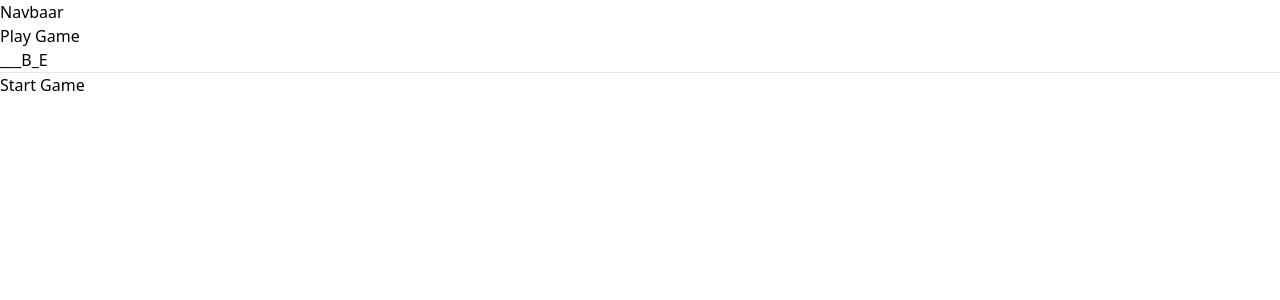
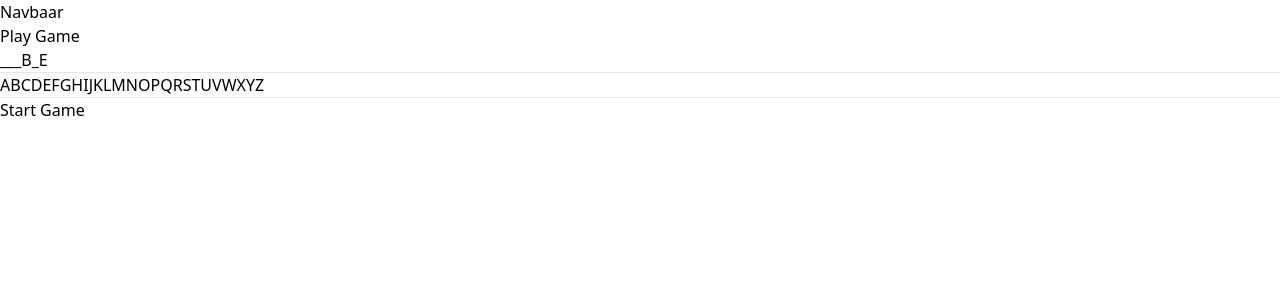
Before and after one commit to walia1998/Hangman-Game, a React (Vite) app: page /play in a window 1280 px wide. Shown: the top 300 px of the page. Built offline with nearby package versions, Linux system fonts and the light colour scheme.

Commit message:
Add Buttons login

```diff
--- /dev/null
+++ b/src/components/LetterButton/LetterButton.jsx
@@ -0,0 +1,46 @@
+const ALBHABETS = new Array(26).fill('').map((e, index) => String.fromCharCode(65 + index));
+
+
+function LetterButtons({ usedLetters, onLetterClick }) {
+    console.log("usedLetters", usedLetters)
+
+    const selectedLetters = new Set(usedLetters.join('').toUpperCase().split(''))
+
+    const buttonStyle = function (letter) {
+        if (selectedLetters.has(letter)) {
+            return 'bg-red-600 border-red-700 hover:bg-red-800'
+        } else {
+            return ' bg-blue-600 border-blue-700 hover:bg-blue-800'
+        }
+    }
+
+    const handleClick = function(e) {
+        const characters = e.target.value;
+        onLetterClick?.(characters);
+    }
+
+
+    const buttons = ALBHABETS.map(letter => {
+        return (
+            <button
+                key={`button-${letter}`}
+                value={letter}
+                disabled={selectedLetters.has(letter)}
+                onClick={handleClick}
+                className={`h-12 w-12 m-1 rounded-md focus:outline-none text-white ${buttonStyle(letter)}`}
+            >
+                {letter}
+            </button >
+        )
+    })
+
+    return (
+        <>
+            {buttons}
+        </>
+
+    )
+}
+
+
+export default LetterButtons;
--- a/src/pages/PlayGame/PlayGame.jsx
+++ b/src/pages/PlayGame/PlayGame.jsx
@@ -1,5 +1,6 @@
 import { Link } from "react-router-dom"
 import MaskedText from "../../components/MaskedText/MaskedText";
+import LetterButtons from "../../components/LetterButton/LetterButton";
 
 function PlayGame() {
 
@@ -10,8 +11,14 @@ function PlayGame() {
 
         <div>
             <h1> Play Game</h1>
-            <MaskedText text={text} usedLetters={usedLetters}/>
-            <hr/>
+            <MaskedText text={text} usedLetters={usedLetters} />
+            <hr />
+            <LetterButtons usedLetters={usedLetters} />
+
+
+            <hr />
+
+
             <Link to="/start">Start Game</Link>
         </div>
     )
```
